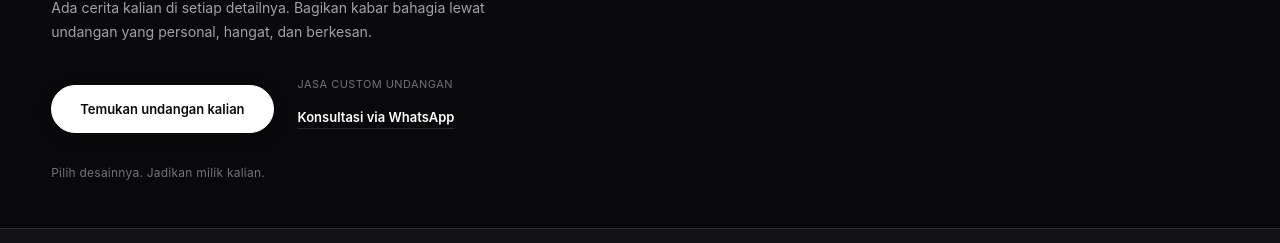
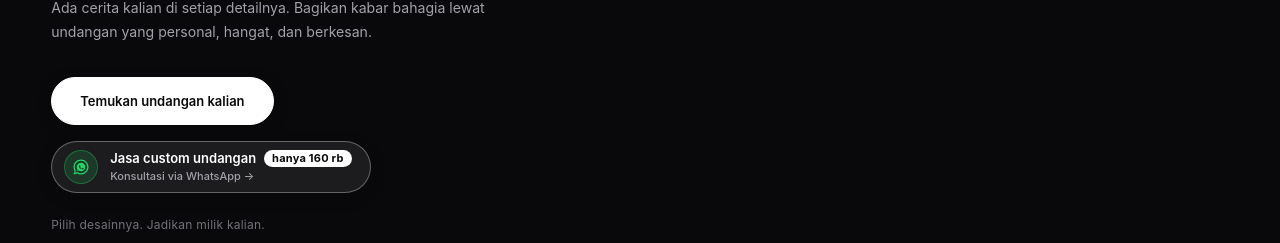
Before and after one commit to DIFZX/Indif.Digital, a Next.js app: page / in a window 1280 px wide. Shown: the part 360-603 px from the top of the page. Built offline with nearby package versions, Linux system fonts and the light colour scheme; no server answers; the database is empty; a web font is replaced by a local one.

Commit message:
feat(storefront): make custom invitation consultation prominent with 160rb badge

```diff
--- a/app/home.module.css
+++ b/app/home.module.css
@@ -122,23 +122,97 @@
   margin-top: 32px;
 }
 
-.customConsultation {
+.customActionCard {
+  display: inline-flex;
+  align-items: center;
+  gap: 12px;
+  padding: 8px 18px 8px 12px;
+  border-radius: 999px;
+  border: 1px solid var(--sf-border-hover, rgba(255, 255, 255, 0.22));
+  background: var(--sf-btn-secondary-bg, rgba(255, 255, 255, 0.05));
+  backdrop-filter: blur(12px);
+  -webkit-backdrop-filter: blur(12px);
+  text-decoration: none;
+  transition: all 220ms ease;
+  box-shadow: 0 4px 16px rgba(0, 0, 0, 0.18);
+}
+
+.customActionCard:hover {
+  background: var(--sf-btn-secondary-hover, rgba(255, 255, 255, 0.1));
+  border-color: var(--sf-text-primary, #ffffff);
+  transform: translateY(-2px);
+  box-shadow: 0 8px 24px rgba(0, 0, 0, 0.28);
+}
+
+.customIconCircle {
+  display: flex;
+  align-items: center;
+  justify-content: center;
+  width: 34px;
+  height: 34px;
+  border-radius: 50%;
+  background: rgba(37, 211, 102, 0.15);
+  color: #25d366;
+  border: 1px solid rgba(37, 211, 102, 0.35);
+  flex-shrink: 0;
+  transition: all 220ms ease;
+}
+
+.customActionCard:hover .customIconCircle {
+  background: #25d366;
+  color: #ffffff;
+  border-color: #25d366;
+  transform: scale(1.05);
+}
+
+.customActionDetails {
   display: flex;
   flex-direction: column;
   align-items: flex-start;
   gap: 2px;
+  text-align: left;
 }
 
-.customService {
-  margin: 0;
-  color: var(--sf-text-muted, #71717a);
-  font-size: 11px;
-  letter-spacing: 0.04em;
-  text-transform: uppercase;
+.customActionHeading {
+  display: flex;
+  align-items: center;
+  gap: 8px;
+  flex-wrap: wrap;
 }
 
-.primaryAction,
-.textAction {
+.customActionTitle {
+  font-size: 13px;
+  font-weight: 600;
+  color: var(--sf-text-primary, #ffffff);
+  line-height: 1.3;
+}
+
+.customPriceBadge {
+  display: inline-flex;
+  align-items: center;
+  padding: 2px 8px;
+  border-radius: 999px;
+  background: var(--sf-btn-primary-bg, #ffffff);
+  color: var(--sf-btn-primary-text, #000000);
+  font-size: 11px;
+  font-weight: 750;
+  letter-spacing: 0.02em;
+  line-height: 1.2;
+}
+
+.customActionSub {
+  font-size: 11px;
+  color: var(--sf-text-secondary, #a1a1aa);
+  font-weight: 500;
+  line-height: 1.3;
+  transition: color 200ms ease;
+}
+
+.customActionCard:hover .customActionSub {
+  color: var(--sf-text-primary, #ffffff);
+}
+
+.primaryAction {
   display: inline-flex;
   min-height: 48px;
   align-items: center;
@@ -341,9 +415,6 @@
   .heroActions {
     justify-content: center;
   }
-  .customConsultation {
-    align-items: center;
-  }
 }
 
 @media (max-width: 600px) {
@@ -356,6 +427,11 @@
   .primaryAction {
     width: 100%;
     max-width: 280px;
+  }
+  .customActionCard {
+    width: 100%;
+    max-width: 320px;
+    justify-content: center;
   }
 }
 
--- a/app/page.tsx
+++ b/app/page.tsx
@@ -244,12 +244,27 @@ export default async function HomePage() {
                 <a className={styles.primaryAction} href="#templates">
                   Temukan undangan kalian
                 </a>
-                <div className={styles.customConsultation}>
-                  <p className={styles.customService}>Jasa custom undangan</p>
-                  <a className={styles.textAction} href={orderUrl("undangan digital")} target="_blank" rel="noreferrer">
-                    Konsultasi via WhatsApp
-                  </a>
-                </div>
+                <a
+                  className={styles.customActionCard}
+                  href={orderUrl("jasa custom undangan (160 rb)")}
+                  target="_blank"
+                  rel="noreferrer"
+                  title="Konsultasi jasa custom undangan via WhatsApp"
+                >
+                  <div className={styles.customIconCircle} aria-hidden="true">
+                    <svg viewBox="0 0 24 24" width="18" height="18" fill="currentColor">
+                      <path d="M12.031 6.172c-3.181 0-5.767 2.586-5.768 5.766-.001 1.298.38 2.27 1.019 3.287l-.582 2.128 2.182-.573c.978.58 1.911.928 3.145.929 3.178 0 5.767-2.587 5.768-5.766.001-3.187-2.575-5.771-5.764-5.771zm3.392 8.244c-.144.405-.837.774-1.17.824-.312.045-.634.074-1.89-.447-1.488-.616-2.434-2.122-2.508-2.222-.074-.099-.607-.808-.607-1.542 0-.734.385-1.096.522-1.245.137-.149.301-.186.402-.186.101 0 .202.001.29.006.094.004.22-.036.344.263.129.313.441 1.077.48 1.157.039.08.065.174.013.279-.052.105-.078.17-.156.26-.078.09-.163.201-.233.27-.078.077-.16.16-.068.318.092.158.408.673.876 1.09.602.536 1.11.702 1.268.78.158.078.25.069.344-.039.094-.108.402-.468.51-.628.108-.16.216-.134.364-.079.148.056.938.442 1.1.523.162.081.27.121.31.189.04.068.04.394-.104.799z"/>
+                      <path fillRule="evenodd" d="M12 2C6.477 2 2 6.477 2 12c0 1.891.524 3.662 1.435 5.176L2 22l4.981-1.308A9.957 9.957 0 0012 22c5.523 0 10-4.477 10-10S17.523 2 12 2zm0 18.25c-1.637 0-3.155-.494-4.423-1.341l-.317-.213-3.076.807.821-3-.232-.369A8.204 8.204 0 013.75 12c0-4.549 3.701-8.25 8.25-8.25s8.25 3.701 8.25 8.25-3.701 8.25-8.25 8.25z" clipRule="evenodd"/>
+                    </svg>
+                  </div>
+                  <div className={styles.customActionDetails}>
+                    <div className={styles.customActionHeading}>
+                      <span className={styles.customActionTitle}>Jasa custom undangan</span>
+                      <span className={styles.customPriceBadge}>hanya 160 rb</span>
+                    </div>
+                    <span className={styles.customActionSub}>Konsultasi via WhatsApp &rarr;</span>
+                  </div>
+                </a>
               </div>
               <p className={styles.heroNote}>Pilih desainnya. Jadikan milik kalian.</p>
             </div>
```
